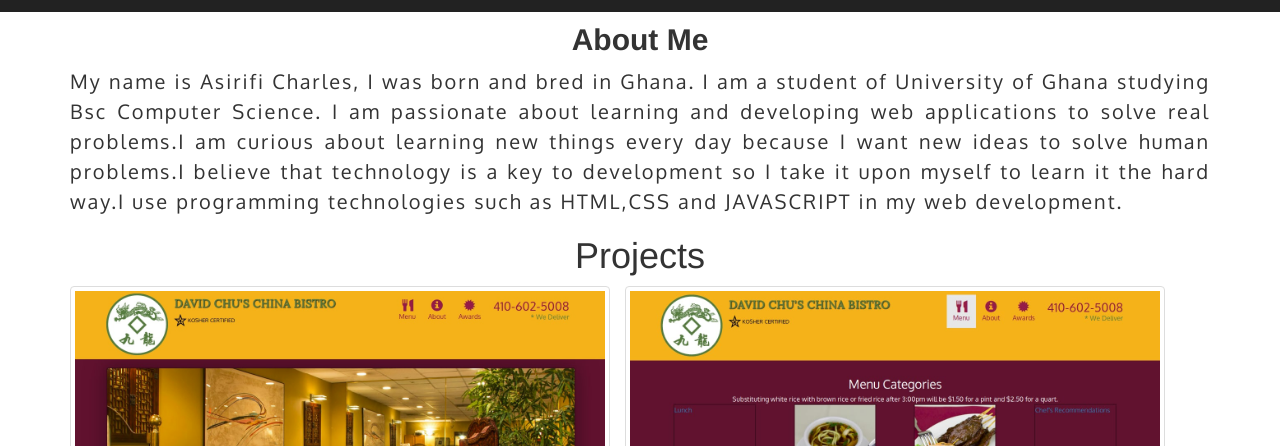
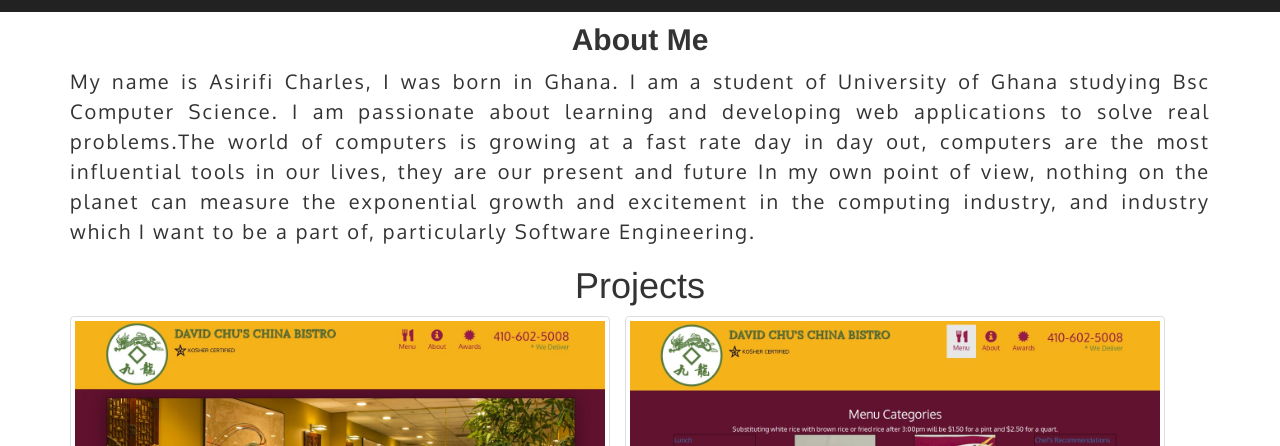
Before and after one commit to aadisnell/site, a plain HTML site: page index.html in a window 1280 px wide. Shown: the part 788-1234 px from the top of the page. Drawn offline with Linux system fonts and the light colour scheme.

Commit message:
updated my about me session

```diff
--- a/index.html
+++ b/index.html
@@ -44,7 +44,7 @@
             </li>
             <li>
 
-                <a href="mailto:casirifi@st.ug.edu.gh.com"><span class="glyphicon glyphicon-envelope"></span><br class="hidden-xs">Contact Me</a>
+                <a href="mailto:asirificharles@yahoo.com"><span class="glyphicon glyphicon-envelope"></span><br class="hidden-xs">Contact Me</a>
 
 
             </li>
@@ -72,14 +72,15 @@
   <section>
        <h2 class="text-center"><b>About Me</b></h2>
       <p id="read-1">
-        My name is Asirifi Charles, I was born and bred in Ghana.
+        My name is Asirifi Charles, I was born in Ghana.
         I am a student of University of Ghana studying Bsc Computer Science.
         I am passionate about learning and developing web applications to solve
-        real problems.I am curious about  learning new things every day because
-        I want new ideas to solve human problems.I believe that technology
-        is a key to development so I take it upon myself to learn it the hard
-        way.I use programming technologies such as HTML,CSS and JAVASCRIPT in
-        my web development.
+        real problems.The world of computers is growing at a fast rate day in day out,
+        computers are the most influential tools in our lives, they are our present and future
+        In my own point of view, nothing on the planet can measure the exponential growth and excitement
+        in the computing industry, and industry which I want to be a part of, particularly
+        Software Engineering.
+
        </p>
   </section>
 </div><!---end of bio-div-->
@@ -118,7 +119,7 @@
            <a href="https://www.facebook.com/asirificharles"><i class="fa fa-facebook-square fa-2x"></i></a>
            <a href="https://www.linkedin.com/in/asirifi-charles-08522294/"><i class="fa fa-linkedin-square fa-2x"></i></a>
            <a href="https://aadisnell.github.io"><i class="fa fa-github-square fa-2x"></i></a>
-           <a href="mailto:casirifi@st.ug.edu.gh.com"><i class="fa fa-google-plus-square fa-2x"></i></a>
+           <a href="mailto:asirificharles@yahoo.com"><i class="fa fa-google-plus-square fa-2x"></i></a>
 
 
          </div>
```
